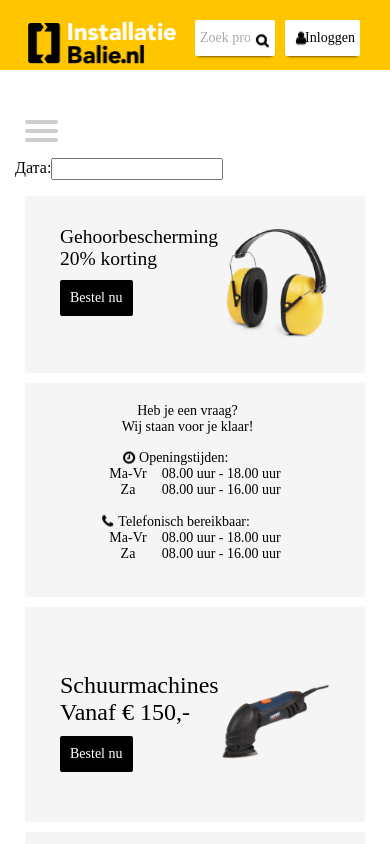
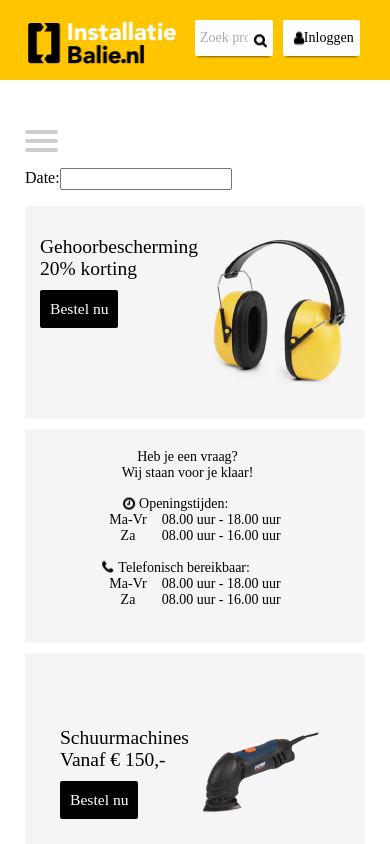
Before and after one commit to MelissaKit/LayoutISM01, a plain HTML site: page index.html in a window 390 px wide. Shown: the top 844 px of the page. Drawn offline with nearby package versions, Linux system fonts and the light colour scheme; a web font is replaced by a local one.

Commit message:
some changes in media query

```diff
--- a/index.html
+++ b/index.html
@@ -75,7 +75,7 @@
                         <span class="hamburger"></span>
                         <span class="hamburger"></span>
                         <span class="hamburger"></span>
-                        <p>Дата:<input type="text" id="datepicker"/></p>
+                        <p class="calendar-block">Date:<input type="text" id="datepicker"/></p>
                         <div id="dialog"><p id="dialogText"></p></div>
                         <ul class="f-small menu">
                             <li><a href="#">Behuizinger</a></li>
--- a/style.css
+++ b/style.css
@@ -54,6 +54,10 @@ header .top-menu-container {
     visibility: hidden;
 }
 
+input, select{
+    font-family: Avenir-Black;
+}
+
 .top-menu input, .top-menu select {
     padding: 10px 5px;
     border-radius: 2px;
@@ -79,6 +83,7 @@ header .top-menu-container {
     width: 100%;
     max-width: 155px;
     margin-right: 10px;
+    min-width: 85px;
 }
 
 .top-menu .logo-container a, .top-menu .logo-container img {
@@ -111,7 +116,7 @@ header .top-menu-container {
 
 .top-menu .search-container {
     max-width: 900px;
-    min-width: 80px;
+    min-width: 75px;
     width: 100%;
     position: relative;
     margin: 0 5px;
@@ -520,6 +525,7 @@ span.clock {
 }
 
 .poster .label {
+    word-wrap: break-word;
     color: white;
 }
 
@@ -688,8 +694,13 @@ footer input::placeholder, header input::placeholder, input, select {
         justify-content: center;
     }
 
-    .two-block-container-66-33, .block-66 .infoContainer span.f-big {
-        font-size: 4vw;
+    .two-block-container-66-33, .block-66 .infoContainer span.f-big, .two-block-container-50-50 .block-50 .infoContainer span {
+        font-size: 5vw;
+    }
+
+    .two-block-container-50-50 .block-50 .imageContainer{
+        min-width: 80px;
+        padding: 10px;
     }
 
     .right-content .block-50, .right-content .block-66, .right-content .block-33 {
@@ -704,6 +715,10 @@ footer input::placeholder, header input::placeholder, input, select {
         padding-left: 0;
         text-align: center;
         margin-top: 10px;
+    }
+
+    .slider .text ul li.f-bigger{
+        font-size: 10vw;
     }
 
     .poster {
@@ -728,6 +743,10 @@ footer input::placeholder, header input::placeholder, input, select {
         display: none;
     }
 
+    .top-menu-items-container{
+        margin-bottom: 10px;
+    }
+
     div.footer-column {
         flex-basis: 50%;
         margin: 0;
@@ -745,8 +764,24 @@ footer input::placeholder, header input::placeholder, input, select {
 
 @media only screen and (max-width: 639px ) {
 
+    .calendar-block{
+        padding-left: 10px;
+    }
+
     .two-block-container-66-33, .block-66 .infoContainer span.f-big {
         font-size: 5vw;
+    }
+
+    .right-content .infoContainer input {
+        font-size: 4vw;
+    }
+
+    .right-content .block-66 {
+        padding: 30px 15px 30px 15px;
+    }
+
+    .right-content .block-66 .imageContainer{
+        min-width: 60px;
     }
 
     div.footer-column {
```
